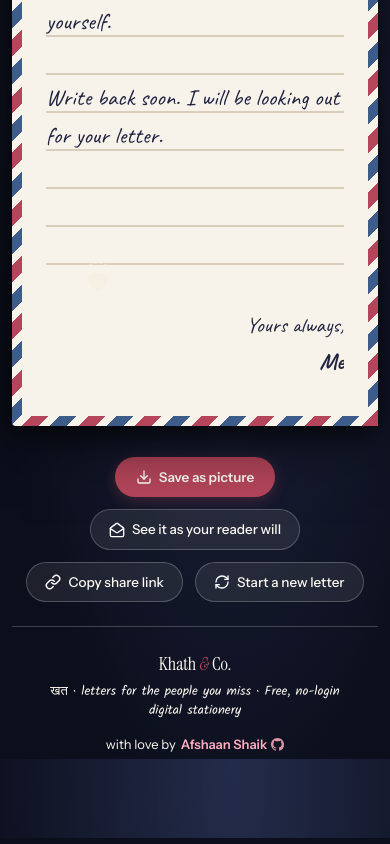
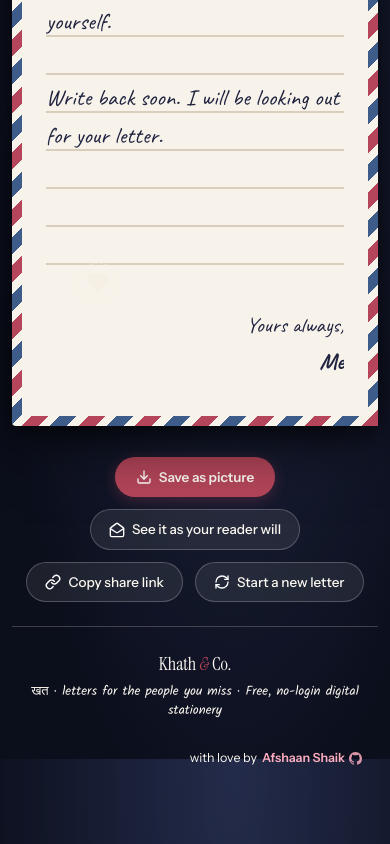
Before and after one commit to Afshaan-shaik/khat-and-co, a React (Vite) app: page / in a window 390 px wide. Shown: the part 929-1773 px from the top of the page. Built offline with nearby package versions, Linux system fonts and the light colour scheme; a web font is replaced by a local one.

Commit message:
fix(footer): center Khath & Co tagline and position with love by Afshaan Shaik rows below at the far right end

```diff
--- a/src/App.tsx
+++ b/src/App.tsx
@@ -466,7 +466,6 @@ export const App: React.FC = () => {
 
           {/* Footer branding with creator attribution */}
           <footer className="app-footer">
-            <div className="app-footer-content">
             <div className="app-footer-brand">
               <p className="app-footer-name">
                 Khath <span style={{ color: 'var(--rose)', fontStyle: 'italic' }}>&amp;</span> Co.
@@ -475,6 +474,9 @@ export const App: React.FC = () => {
                 खत · letters for the people you miss · Free, no-login digital stationery
               </p>
             </div>
+
+            {/* Creator attribution 3-4 lines down, aligned to the far right end side */}
+            <div className="app-footer-credit-row">
               <p className="app-footer-credit">
                 <span className="credit-label">with love by</span>
                 <a
--- a/src/styles/index.css
+++ b/src/styles/index.css
@@ -1495,23 +1495,14 @@ select {
    ============================================ */
 
 .app-footer {
-  padding: 24px 20px;
+  padding: 32px 24px 20px;
   border-top: 1px solid var(--ui-panel-border);
   margin-top: auto;
 }
 
-.app-footer-content {
-  display: flex;
-  align-items: center;
-  justify-content: space-between;
-  flex-wrap: wrap;
-  gap: 14px;
-  max-width: 1100px;
+.app-footer-brand {
+  text-align: center;
   margin: 0 auto;
-}
-
-.app-footer-brand {
-  text-align: left;
 }
 
 .app-footer-name {
@@ -1528,13 +1519,21 @@ select {
   margin: 0;
 }
 
+.app-footer-credit-row {
+  display: flex;
+  justify-content: flex-end;
+  margin-top: 36px;
+  padding-top: 4px;
+  width: 100%;
+}
+
 .app-footer-credit {
-  font-size: 13px;
+  font-size: 12.5px;
   color: #5A534B;
   display: inline-flex;
   align-items: center;
   gap: 5px;
-  margin: 0 0 0 auto;
+  margin: 0;
   text-align: right;
   white-space: nowrap;
 }
@@ -1560,20 +1559,13 @@ select {
 }
 
 @media (max-width: 640px) {
-  .app-footer-content {
-    flex-direction: column;
-    text-align: center;
-    align-items: center;
-    justify-content: center;
-  }
-
-  .app-footer-brand {
-    text-align: center;
-  }
-
-  .app-footer-credit {
-    margin-left: 0;
-    text-align: center;
+  .app-footer {
+    padding: 24px 16px 16px;
+  }
+
+  .app-footer-credit-row {
+    margin-top: 24px;
+    justify-content: flex-end;
   }
 }
 
```
Lines whose indentation alone changed are shown as unchanged.
